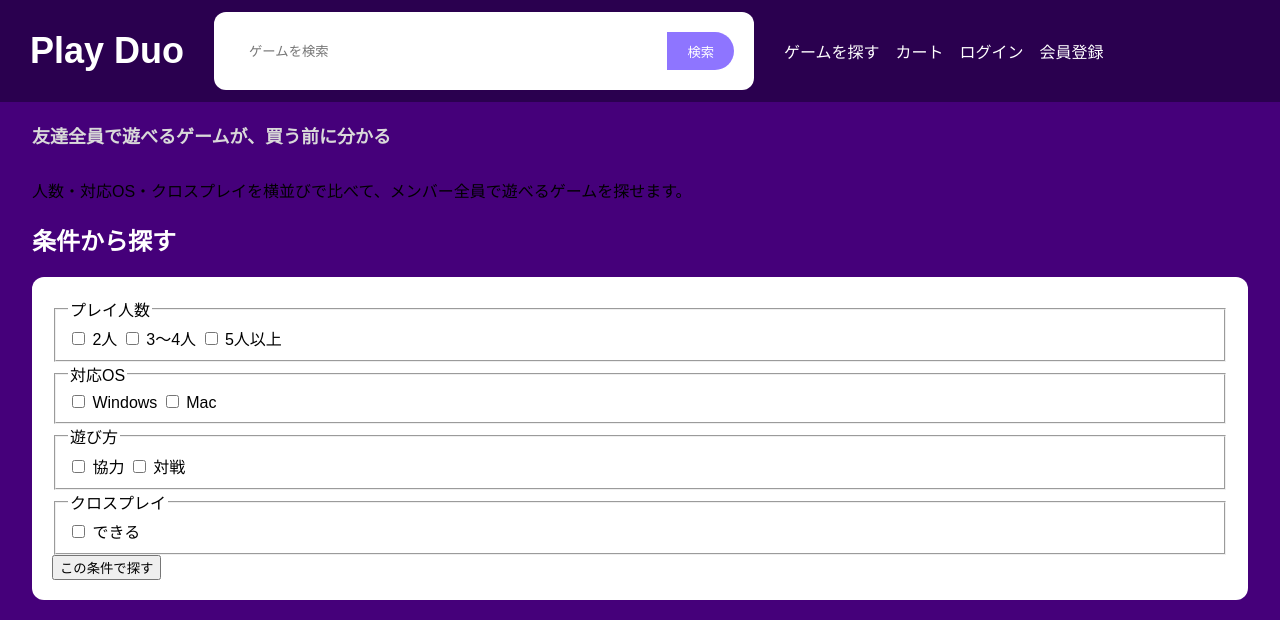
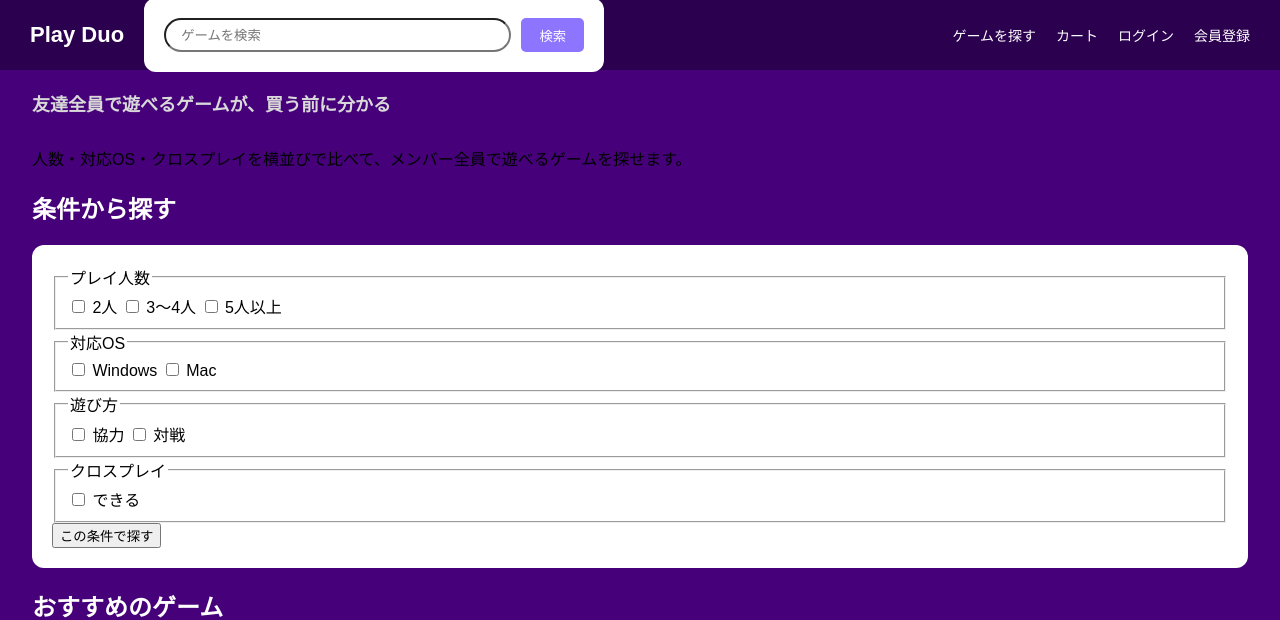
Before and after one commit to TK88101/PlayDuo, a PHP site: page /index.php in a window 1280 px wide. Shown: the top 620 px of the page. Run offline with PHP 8.4, Linux system fonts and the light colour scheme; data that the repository does not hold is empty.

Commit message:
css調整

```diff
--- a/assets/css/style.css
+++ b/assets/css/style.css
@@ -74,47 +74,58 @@ form {
 
 header {
     background: #2a004f;
-    padding: 12px 30px;
+    padding: 0 30px;
+    height: 70px;
     display: flex;
     align-items: center;
-    gap: 30px;
 }
 
-header>a {
+header > a {
     color: white;
     text-decoration: none;
-    font-size: 36px;
+    font-size: 22px;
     font-weight: bold;
+    white-space: nowrap;
 }
 
 .header-search {
     display: flex;
     flex: 1;
-    max-width: 500px;
+    max-width: 420px;
+    margin: 0 20px;
 }
 
 .header-search input {
     flex: 1;
-    height: 38px;
+    height: 34px;
     padding: 0 15px;
-    border-radius: 20px 0 0 20px;
-    border: none;
+    border-radius: 20px;
+    outline: none;
 }
 
 .header-search button {
+    margin-left: 10px;
     background: #8e75ff;
     color: white;
     border: none;
-    padding: 0 20px;
-    border-radius: 0 20px 20px 0;
+    padding: 0 18px;
+    border-radius: 5px;
+    cursor: pointer;
 }
 
 nav {
     display: flex;
-    gap: 16px;
+    gap: 20px;
+    margin-left: auto;
 }
 
 nav a {
     color: white;
     text-decoration: none;
+    font-size: 14px;
+    white-space: nowrap;
 }
+
+nav a:hover {
+    color: #b8a2ff;
+}
```
